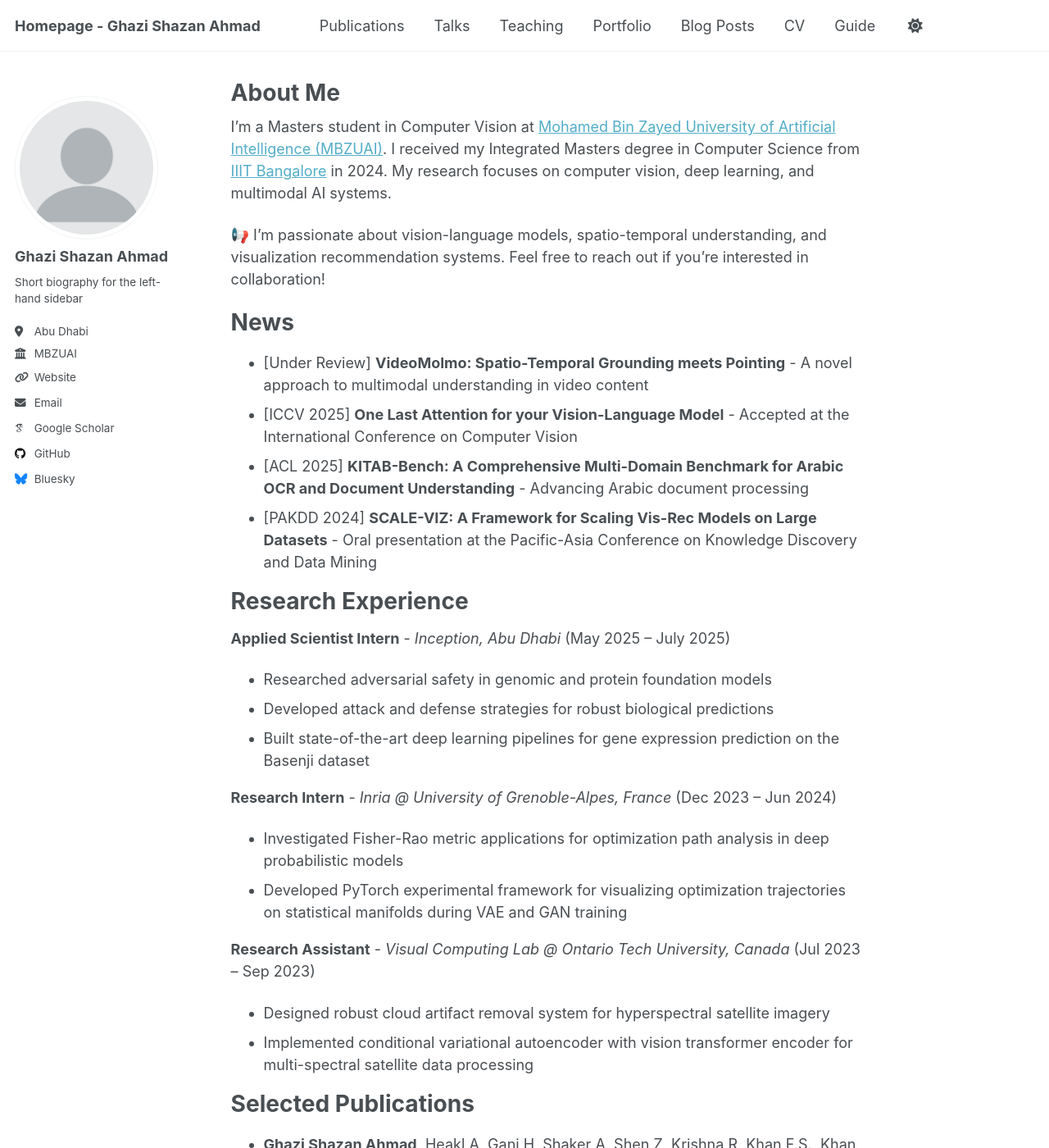
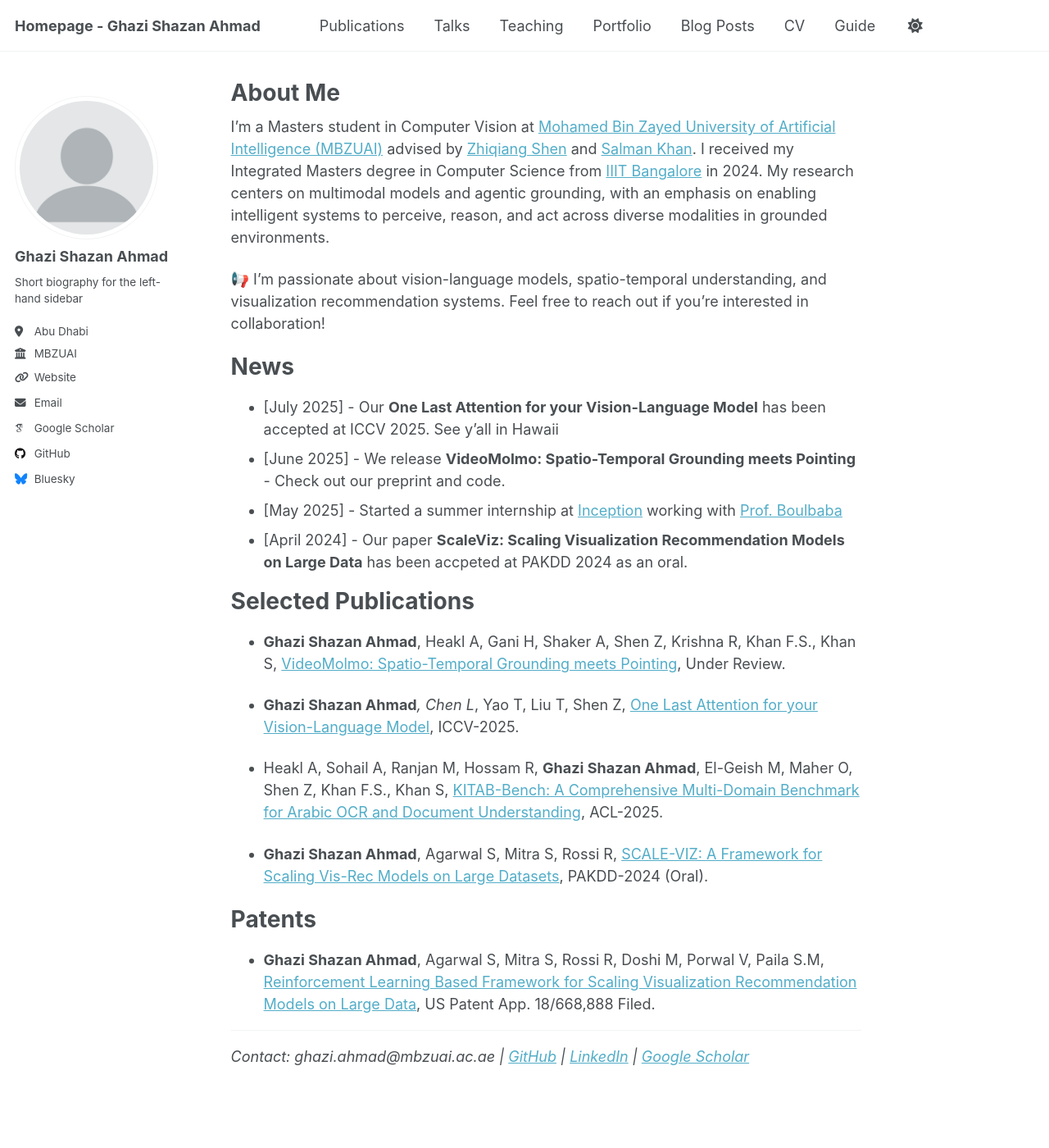
Before and after one commit to khufia/khufia.github.io, a Jekyll site: the page built from _pages/about.md, in a window 1280 px wide and 1400 px high. Shown: the whole window at 82% size. Built offline with Jekyll 4.4.1, drawn with Linux system fonts in a browser that asks for light colours; some web fonts are replaced; a script that is not in the unit is left out.

Commit message:
Update about.md

```diff
--- a/_pages/about.md
+++ b/_pages/about.md
@@ -7,32 +7,17 @@ redirect_from:
   - /about.html
 ---
 
-I'm a Masters student in Computer Vision at [Mohamed Bin Zayed University of Artificial Intelligence (MBZUAI)](https://mbzuai.ac.ae/). I received my Integrated Masters degree in Computer Science from [IIIT Bangalore](https://www.iiitb.ac.in/) in 2024. My research focuses on computer vision, deep learning, and multimodal AI systems.
+I'm a Masters student in Computer Vision at [Mohamed Bin Zayed University of Artificial Intelligence (MBZUAI)](https://mbzuai.ac.ae/) advised by [Zhiqiang Shen](https://zhiqiangshen.com/) and [Salman Khan](https://salman-h-khan.github.io/). I received my Integrated Masters degree in Computer Science from [IIIT Bangalore](https://www.iiitb.ac.in/) in 2024. My research centers on multimodal models and agentic grounding, with an emphasis on enabling intelligent systems to perceive, reason, and act across diverse modalities in grounded environments.
 
 📢 I'm passionate about vision-language models, spatio-temporal understanding, and visualization recommendation systems. Feel free to reach out if you're interested in collaboration!
 
 News
 ======
-- [Under Review] **VideoMolmo: Spatio-Temporal Grounding meets Pointing** - A novel approach to multimodal understanding in video content
-- [ICCV 2025] **One Last Attention for your Vision-Language Model** - Accepted at the International Conference on Computer Vision
-- [ACL 2025] **KITAB-Bench: A Comprehensive Multi-Domain Benchmark for Arabic OCR and Document Understanding** - Advancing Arabic document processing
-- [PAKDD 2024] **SCALE-VIZ: A Framework for Scaling Vis-Rec Models on Large Datasets** - Oral presentation at the Pacific-Asia Conference on Knowledge Discovery and Data Mining
+- [July 2025] - Our **One Last Attention for your Vision-Language Model** has been accepted at ICCV 2025. See y'all in Hawaii
+- [June 2025] - We release **VideoMolmo: Spatio-Temporal Grounding meets Pointing** - Check out our preprint and code.
+- [May 2025] - Started a summer internship at [Inception](https://inceptionai.ai/) working with [Prof. Boulbaba](https://sites.google.com/view/boulbaba-ben-amor)
+- [April 2024] - Our paper **ScaleViz: Scaling Visualization Recommendation Models on Large Data** has been accpeted at PAKDD 2024 as an oral.
 
-Research Experience
-======
-
-**Applied Scientist Intern** - *Inception, Abu Dhabi* (May 2025 – July 2025)
-- Researched adversarial safety in genomic and protein foundation models
-- Developed attack and defense strategies for robust biological predictions
-- Built state-of-the-art deep learning pipelines for gene expression prediction on the Basenji dataset
-
-**Research Intern** - *Inria @ University of Grenoble-Alpes, France* (Dec 2023 – Jun 2024)
-- Investigated Fisher-Rao metric applications for optimization path analysis in deep probabilistic models
-- Developed PyTorch experimental framework for visualizing optimization trajectories on statistical manifolds during VAE and GAN training
-
-**Research Assistant** - *Visual Computing Lab @ Ontario Tech University, Canada* (Jul 2023 – Sep 2023)
-- Designed robust cloud artifact removal system for hyperspectral satellite imagery
-- Implemented conditional variational autoencoder with vision transformer encoder for multi-spectral satellite data processing
 
 Selected Publications
 ======
```
